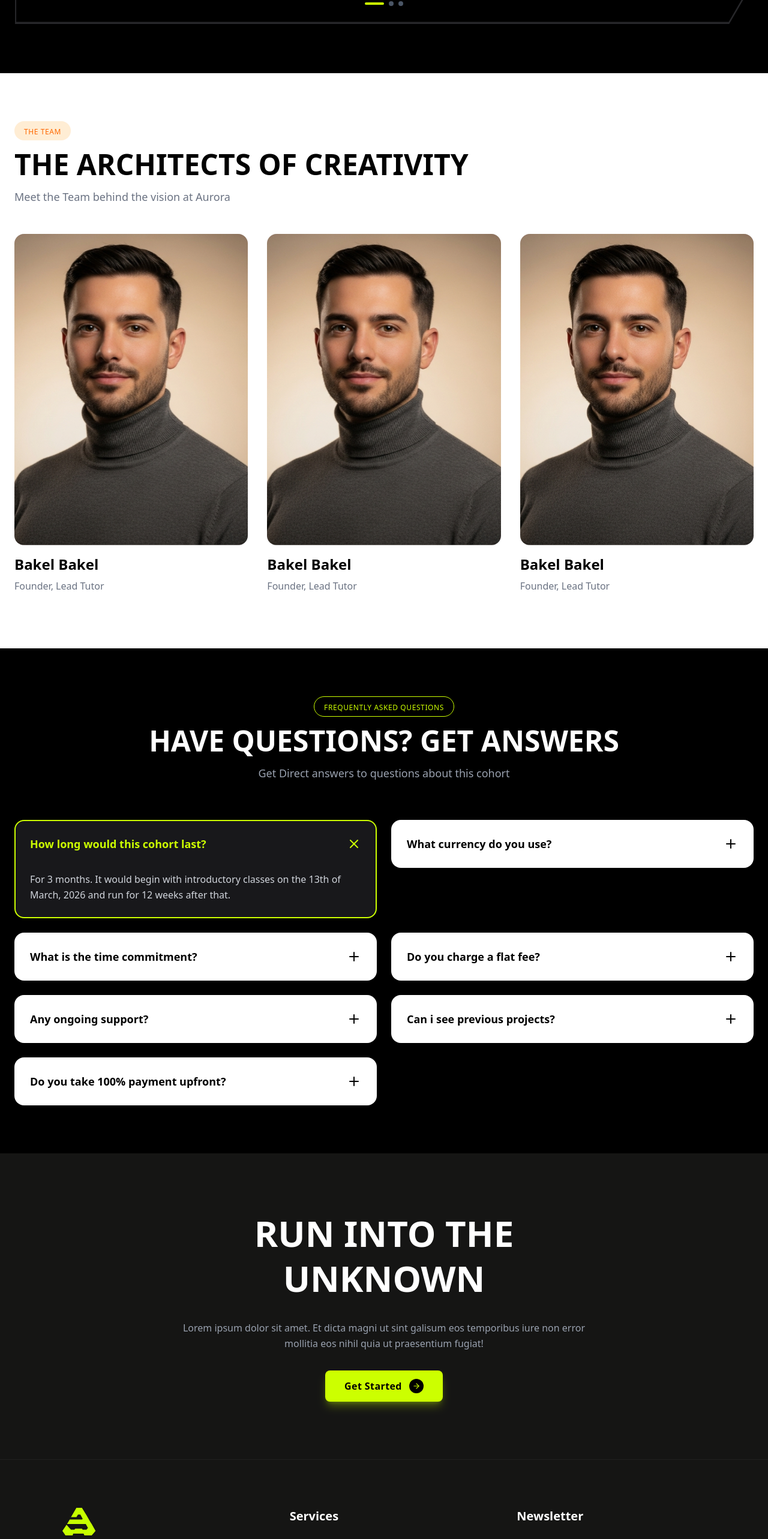
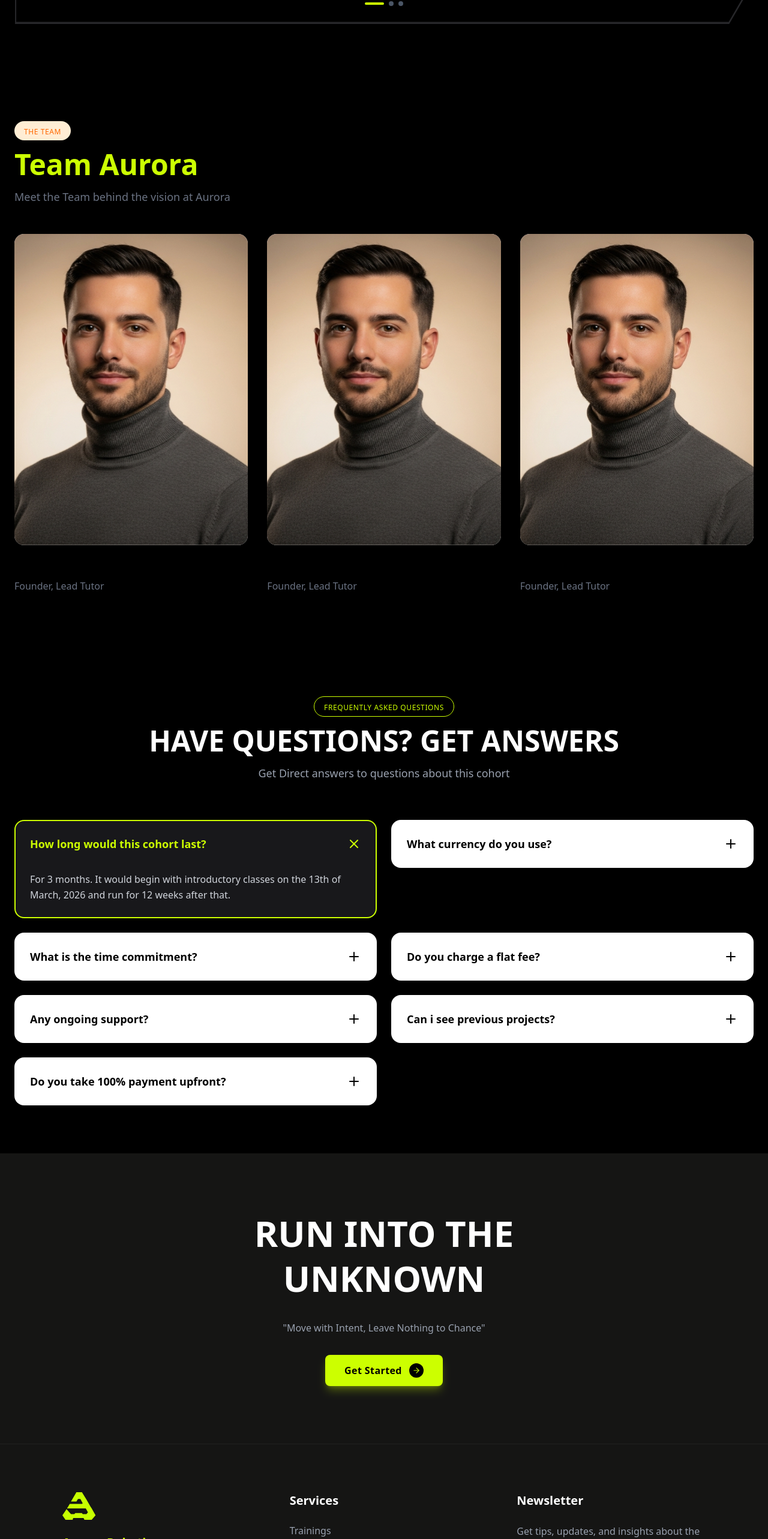
Before and after one commit to nade136/Aurora, a Next.js app: page / in a window 1280 px wide. Shown: the part 4100-6666 px from the top of the page at 60% size. Built offline with nearby package versions, Linux system fonts and the light colour scheme; no server answers; the database is empty.

Commit message:
footer text updated

```diff
--- a/components/Footer.tsx
+++ b/components/Footer.tsx
@@ -25,9 +25,7 @@ export default function Footer() {
               RUN INTO THE UNKNOWN
             </h2>
             <p className="text-gray-400 text-base leading-relaxed">
-              Lorem ipsum dolor sit amet. Et dicta magni ut sint galisum eos
-              temporibus iure non error mollitia eos nihil quia ut praesentium
-              fugiat!
+              &quot;Move with Intent, Leave Nothing to Chance&quot;
             </p>
             <div className="flex justify-center">
               <button className="bg-[#CCFF00] hover:bg-[#b8e600] text-black font-bold px-8 py-3.5 rounded-lg flex items-center gap-3 transition-all duration-200 hover:scale-105 shadow-lg shadow-[#CCFF00]/30">
@@ -65,10 +63,6 @@ export default function Footer() {
             </div>
 
             {/* Description Text */}
-            <p className="text-gray-400 text-base leading-relaxed max-w-[280px]">
-              Lorem ipsum dolor sit amet. Et dicta magni ut sint galisum eos
-              temporibus iure non error
-            </p>
 
             {/* Social Media Icons */}
             <div className="flex items-center gap-3">
--- a/components/homepage/TeamSection.tsx
+++ b/components/homepage/TeamSection.tsx
@@ -26,7 +26,7 @@ const teamMembers = [
 
 export default function TeamSection() {
   return (
-    <section className="relative bg-white py-12 sm:py-16 lg:py-20 px-4 sm:px-6">
+    <section className="relative bg-[#000000] py-12 sm:py-16 lg:py-20 px-4 sm:px-6">
       <div className="max-w-7xl mx-auto">
         {/* Header */}
         <motion.div
@@ -42,8 +42,8 @@ export default function TeamSection() {
             </span>
           </div>
 
-          <h2 className="text-3xl sm:text-4xl lg:text-5xl font-bold text-black mb-4">
-            THE ARCHITECTS OF CREATIVITY
+          <h2 className="text-3xl sm:text-4xl lg:text-5xl font-bold text-[#ccff02] mb-4">
+            Team Aurora
           </h2>
           <p className="text-gray-500 text-base sm:text-lg">
             Meet the Team behind the vision at Aurora
```
